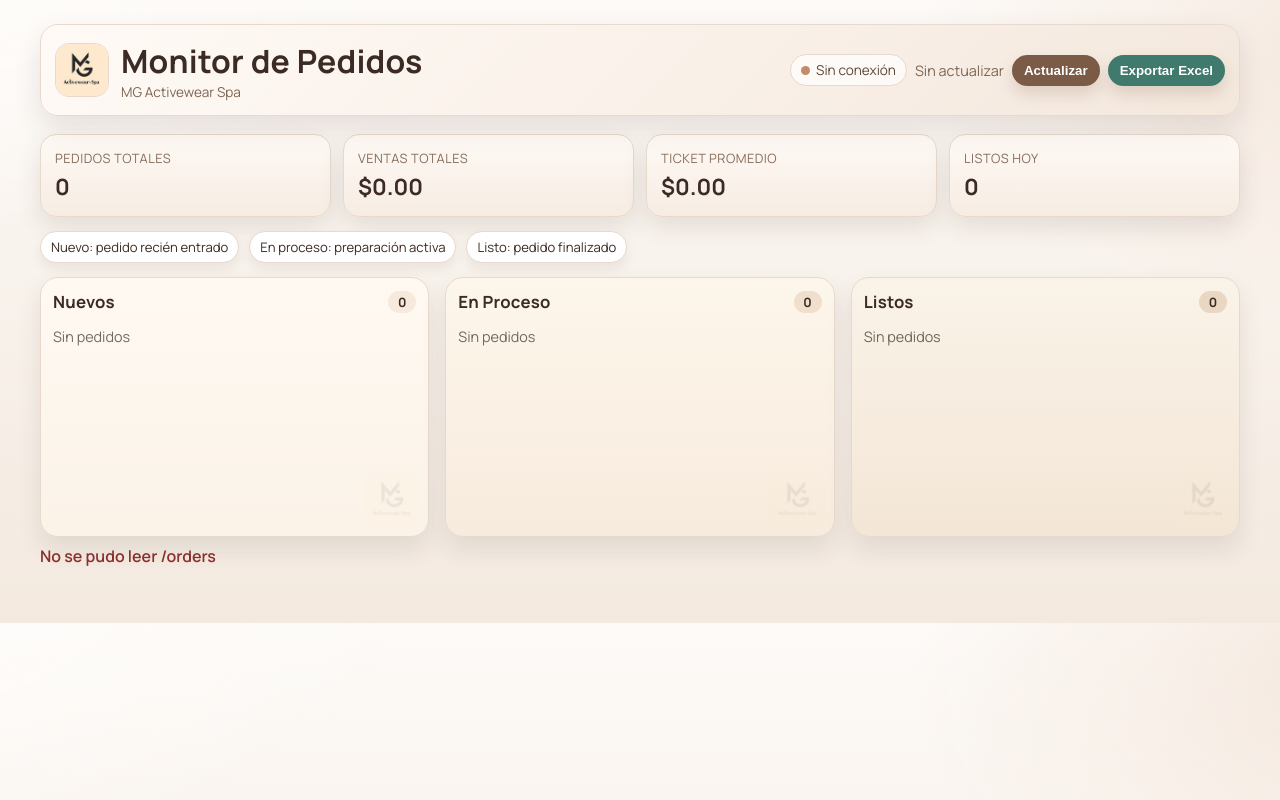
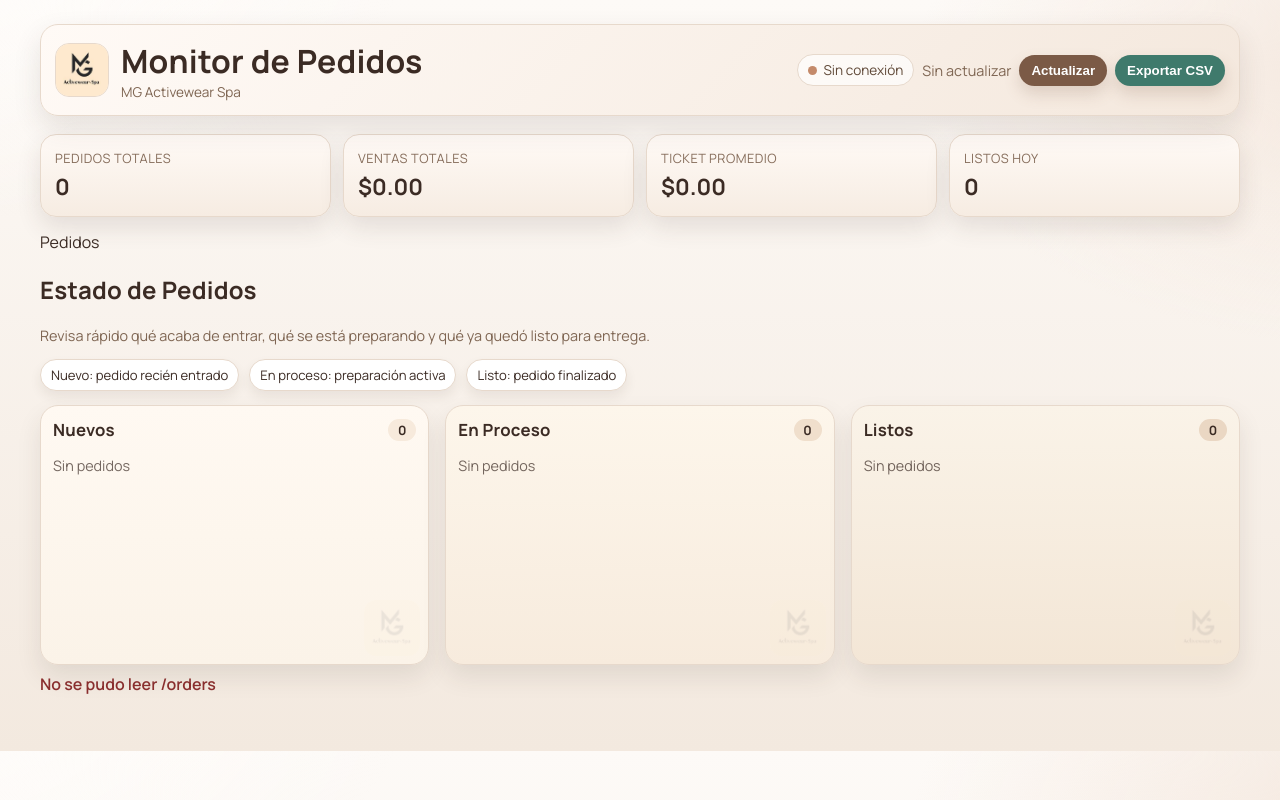
Before and after one commit to mgactivewearspa01-ship-it/MGActivewearSPA, a website: page monitor.html in a window 1280 px wide. Drawn offline with Linux system fonts and the light colour scheme; no server answers.

Commit message:
Change export button text from Excel to CSV

```diff
--- a/monitor.html
+++ b/monitor.html
@@ -21,7 +21,7 @@
       <span id="apiStatus" class="status-dot"><span id="apiDot" class="dot"></span><span id="apiLabel">Sin conexión</span></span>
       <span id="lastUpdate" class="muted">Sin actualizar</span>
       <button id="refreshBtn" type="button">Actualizar</button>
-      <button id="exportBtn" type="button" class="btn-export">Exportar Excel</button>
+      <button id="exportBtn" type="button" class="btn-export">Exportar CSV</button>
     </div>
   </div>
 
@@ -44,6 +44,15 @@
     </article>
   </section>
 
+  <section class="section-shell">
+    <div class="section-head">
+      <div>
+        <span class="section-kicker">Pedidos</span>
+        <h2>Estado de Pedidos</h2>
+        <p class="muted">Revisa rápido qué acaba de entrar, qué se está preparando y qué ya quedó listo para entrega.</p>
+      </div>
+    </div>
+
     <section class="legend">
       <span class="legend-chip">Nuevo: pedido recién entrado</span>
       <span class="legend-chip">En proceso: preparación activa</span>
@@ -64,6 +73,7 @@
         <p class="empty">Sin pedidos</p>
       </section>
     </div>
+  </section>
 
   <p id="errorBox" class="error" hidden></p>
   </main>
```
Lines whose indentation alone changed are shown as unchanged.
